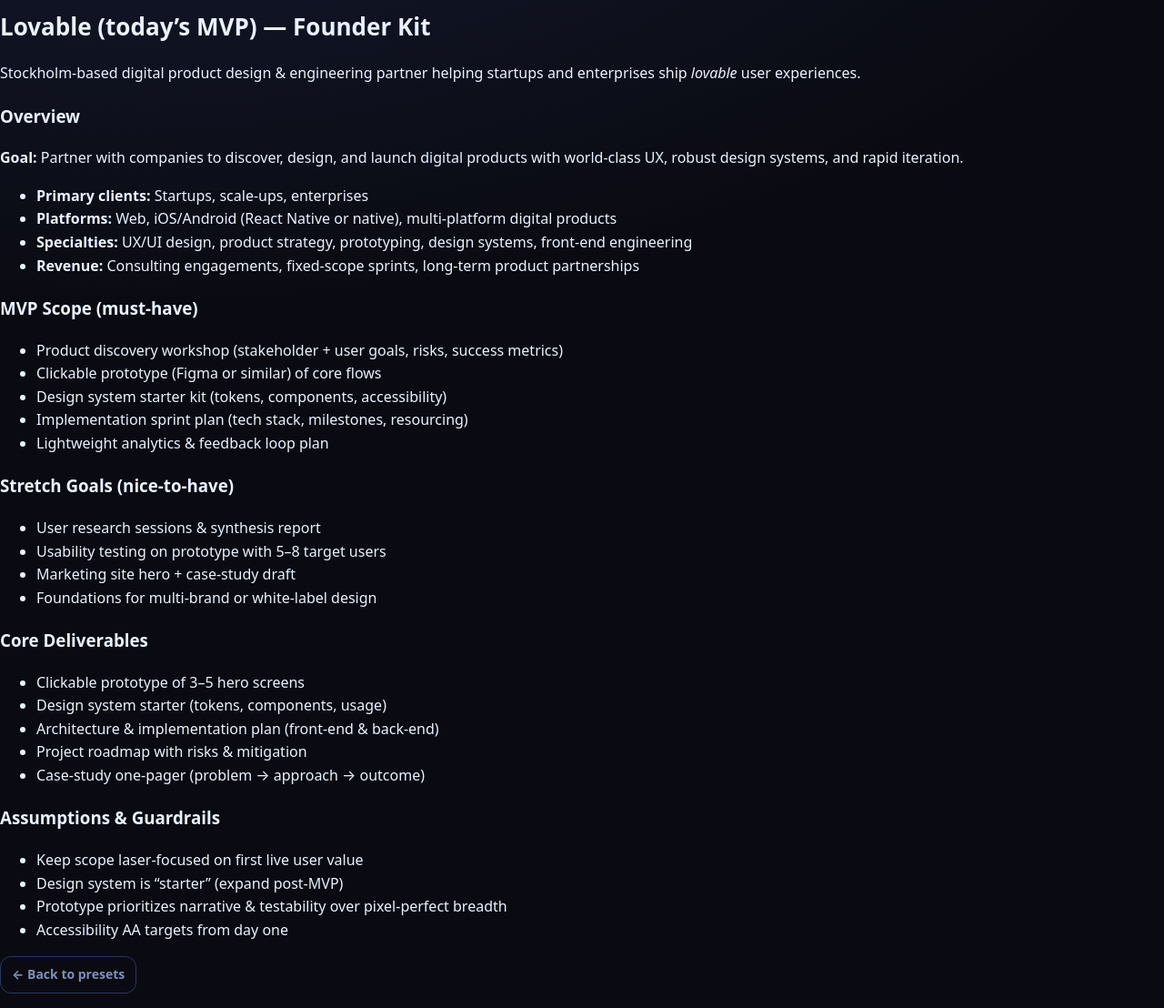
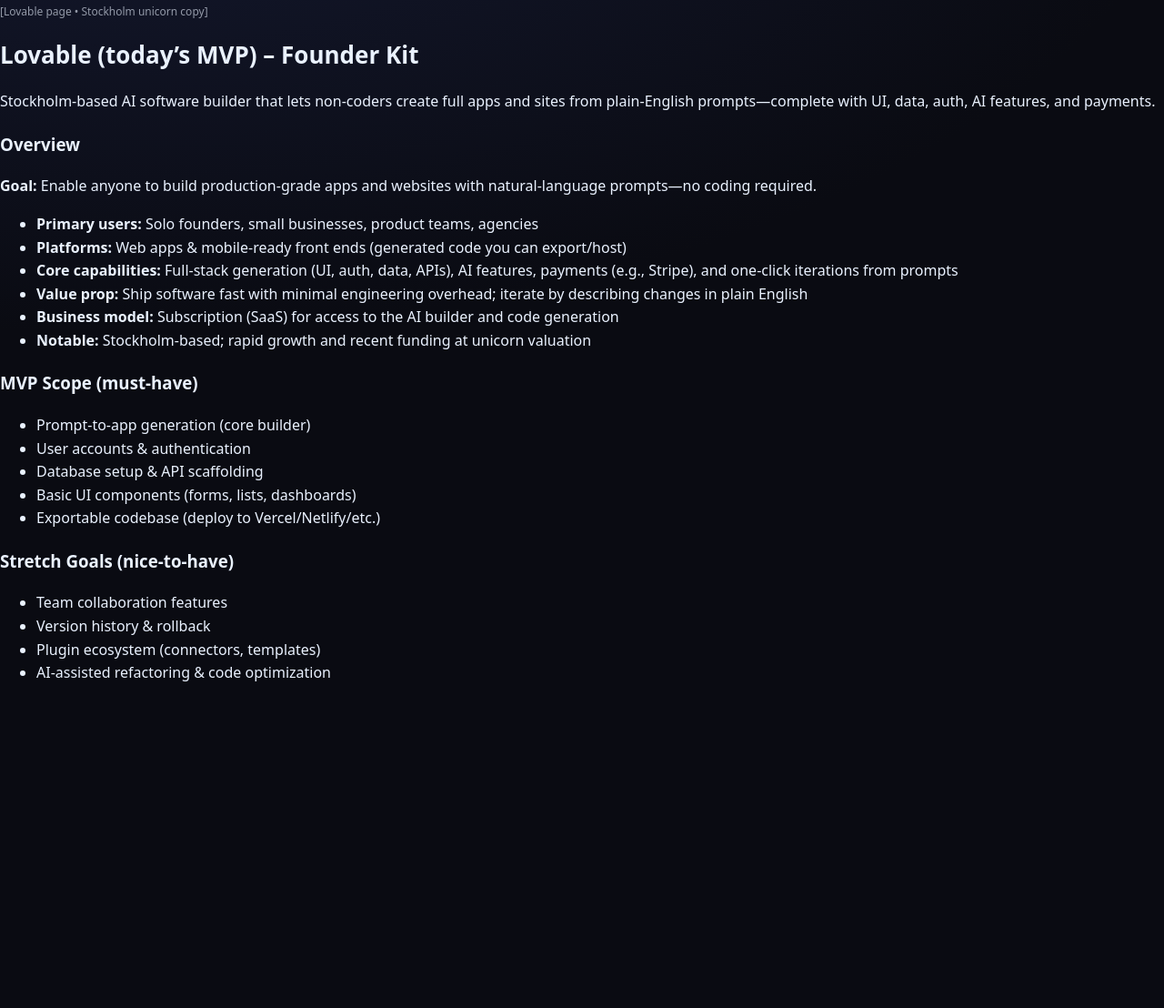
Before and after one commit to dosamani/TheWarpFoundary-, a plain HTML site: page replicas/lovable.html in a window 1280 px wide. Shown: the part 143-1251 px from the top of the page at 91% size. After the commit the page ends 912 px from the top, so only its background shows below. Drawn offline with Linux system fonts and the light colour scheme.

Commit message:
Update lovable.html

```diff
--- a/replicas/lovable.html
+++ b/replicas/lovable.html
@@ -3,7 +3,7 @@
 <head>
   <meta charset="UTF-8" />
   <meta name="viewport" content="width=device-width, initial-scale=1.0"/>
-  <title>Lovable (today’s MVP) — Founder Kit</title>
+  <title>Lovable (today’s MVP) – Founder Kit</title>
   <link rel="stylesheet" href="/styles.css?v=8"/>
 </head>
 <body>
@@ -12,63 +12,43 @@
   </header>
 
   <main>
-    <h2>Lovable (today’s MVP) — Founder Kit</h2>
-    <p>Stockholm-based digital product design & engineering partner helping startups and enterprises ship <em>lovable</em> user experiences.</p>
+    <p style="font-size:12px;opacity:.6">[Lovable page • Stockholm unicorn copy]</p>
+    <h2>Lovable (today’s MVP) – Founder Kit</h2>
+    <p>Stockholm-based AI software builder that lets non-coders create full apps and sites from plain-English prompts—complete with UI, data, auth, AI features, and payments.</p>
 
     <section>
       <h3>Overview</h3>
-      <p><strong>Goal:</strong> Partner with companies to discover, design, and launch digital products with world-class UX, robust design systems, and rapid iteration.</p>
+      <p><strong>Goal:</strong> Enable anyone to build production-grade apps and websites with natural-language prompts—no coding required.</p>
       <ul>
-        <li><strong>Primary clients:</strong> Startups, scale-ups, enterprises</li>
-        <li><strong>Platforms:</strong> Web, iOS/Android (React Native or native), multi-platform digital products</li>
-        <li><strong>Specialties:</strong> UX/UI design, product strategy, prototyping, design systems, front-end engineering</li>
-        <li><strong>Revenue:</strong> Consulting engagements, fixed-scope sprints, long-term product partnerships</li>
+        <li><strong>Primary users:</strong> Solo founders, small businesses, product teams, agencies</li>
+        <li><strong>Platforms:</strong> Web apps & mobile-ready front ends (generated code you can export/host)</li>
+        <li><strong>Core capabilities:</strong> Full-stack generation (UI, auth, data, APIs), AI features, payments (e.g., Stripe), and one-click iterations from prompts</li>
+        <li><strong>Value prop:</strong> Ship software fast with minimal engineering overhead; iterate by describing changes in plain English</li>
+        <li><strong>Business model:</strong> Subscription (SaaS) for access to the AI builder and code generation</li>
+        <li><strong>Notable:</strong> Stockholm-based; rapid growth and recent funding at unicorn valuation</li>
       </ul>
     </section>
 
     <section>
       <h3>MVP Scope (must-have)</h3>
       <ul>
-        <li>Product discovery workshop (stakeholder + user goals, risks, success metrics)</li>
-        <li>Clickable prototype (Figma or similar) of core flows</li>
-        <li>Design system starter kit (tokens, components, accessibility)</li>
-        <li>Implementation sprint plan (tech stack, milestones, resourcing)</li>
-        <li>Lightweight analytics & feedback loop plan</li>
+        <li>Prompt-to-app generation (core builder)</li>
+        <li>User accounts & authentication</li>
+        <li>Database setup & API scaffolding</li>
+        <li>Basic UI components (forms, lists, dashboards)</li>
+        <li>Exportable codebase (deploy to Vercel/Netlify/etc.)</li>
       </ul>
     </section>
 
     <section>
       <h3>Stretch Goals (nice-to-have)</h3>
       <ul>
-        <li>User research sessions & synthesis report</li>
-        <li>Usability testing on prototype with 5–8 target users</li>
-        <li>Marketing site hero + case-study draft</li>
-        <li>Foundations for multi-brand or white-label design</li>
+        <li>Team collaboration features</li>
+        <li>Version history & rollback</li>
+        <li>Plugin ecosystem (connectors, templates)</li>
+        <li>AI-assisted refactoring & code optimization</li>
       </ul>
     </section>
-
-    <section>
-      <h3>Core Deliverables</h3>
-      <ul>
-        <li>Clickable prototype of 3–5 hero screens</li>
-        <li>Design system starter (tokens, components, usage)</li>
-        <li>Architecture & implementation plan (front-end & back-end)</li>
-        <li>Project roadmap with risks & mitigation</li>
-        <li>Case-study one-pager (problem → approach → outcome)</li>
-      </ul>
-    </section>
-
-    <section>
-      <h3>Assumptions & Guardrails</h3>
-      <ul>
-        <li>Keep scope laser-focused on first live user value</li>
-        <li>Design system is “starter” (expand post-MVP)</li>
-        <li>Prototype prioritizes narrative & testability over pixel-perfect breadth</li>
-        <li>Accessibility AA targets from day one</li>
-      </ul>
-    </section>
-
-    <p><a class="btn ghost small" href="/">← Back to presets</a></p>
   </main>
 </body>
 </html>
```
